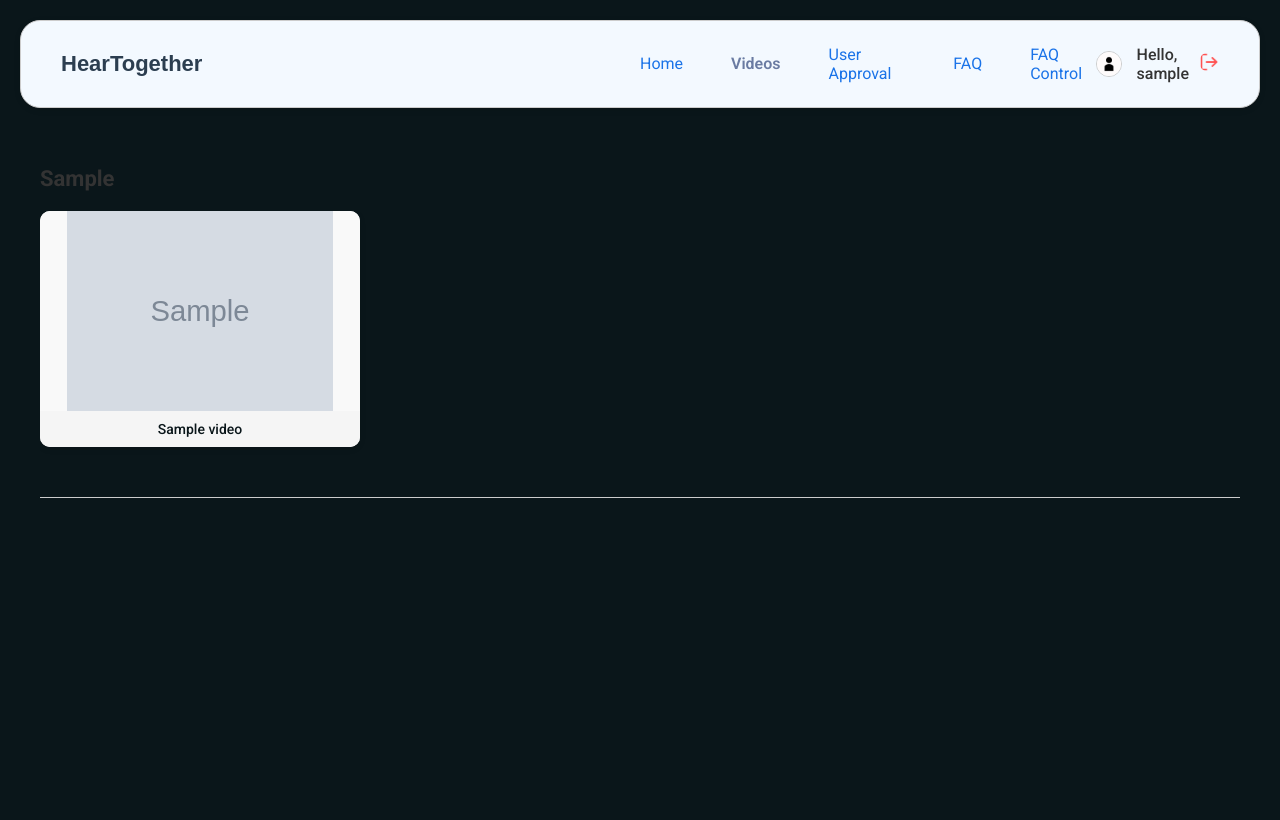
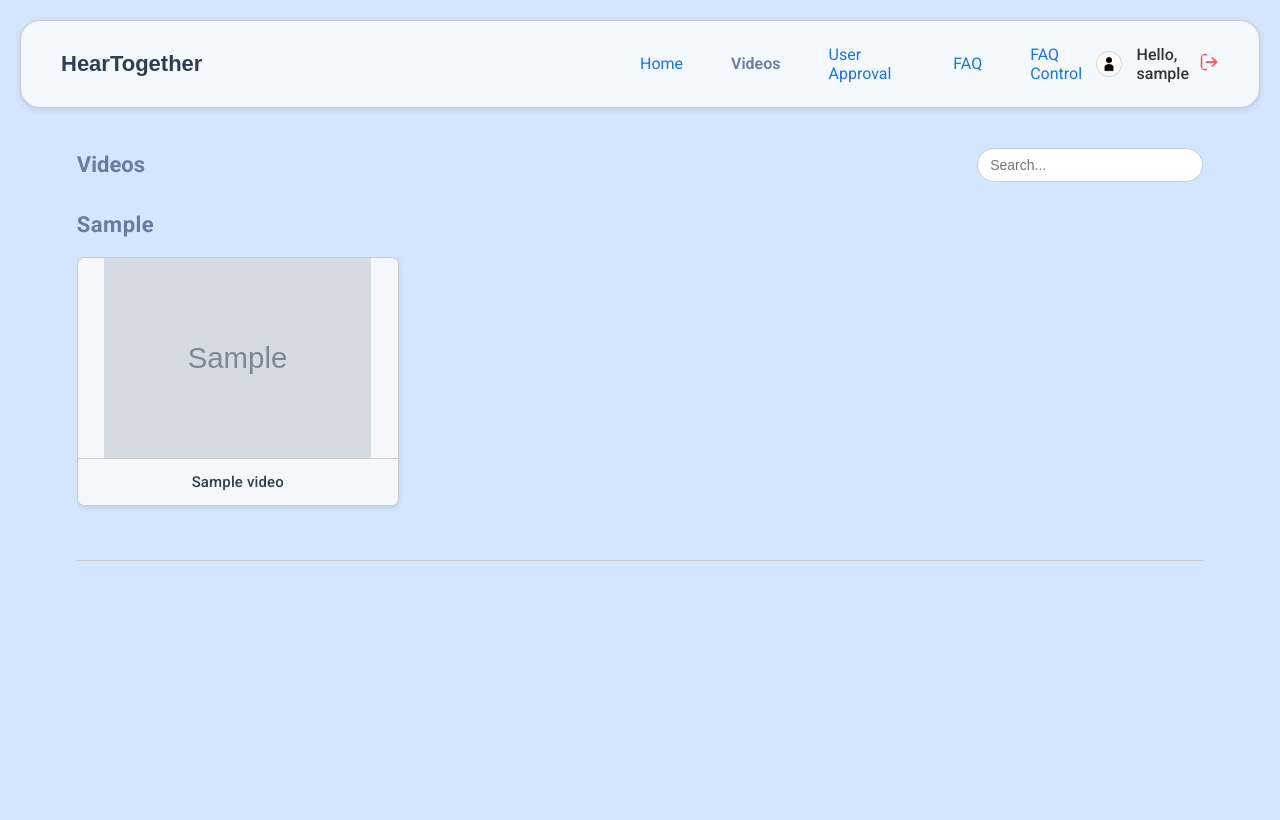
Before and after one commit to soohong-26/HearTogether, a PHP site: page /videos.php in a window 1280 px wide. Run offline with PHP 8.4, Linux system fonts and the light colour scheme; the visitor is signed in with stand-in values (Sample User, id 1); tables that the repository leaves empty or names only in its code hold one stand-in row (values such as "Sample post"); grey boxes marked "Sample" are stand-in pictures.

Commit message:
colour theme is now light for the videos and minor adjustments to the faq and the videos

```diff
--- a/faq.php
+++ b/faq.php
@@ -25,7 +25,7 @@ while ($row = $res->fetch_assoc()) {
 <main>
     <div class="faq-header">
         <h2>Frequently Asked Questions</h2>
-        <input type="text" id="faqSearch" placeholder="🔍 Search...">
+        <input type="text" id="faqSearch" placeholder="Search...">
     </div>
 
     <?php foreach ($faqs as $category => $items): ?>
--- a/videos.php
+++ b/videos.php
@@ -18,19 +18,37 @@ if (!isset($_SESSION['username'])) {
         @import url('https://fonts.googleapis.com/css2?family=Roboto:wght@400;600&display=swap');
 
         :root {
-            --text: #ecf2f4;
-            --background: #0a161a;
-            --primary: #87c9e3;
-            --secondary: #127094;
+            /* Primary Colours */
+            --primary-colour: #6A7BA2;
+            --primary-hover: #5C728A;
+
+            /* Backgrounds */
+            --background-colour: rgb(211, 229, 255);
+            --container-background: #ffffff;
+
+            /* Text Colours */
+            --text: #333333;
+            --heading-colour: #2C3E50;
+
+            /* Borders & Lines */
+            --border-colour: #cccccc;
+
+            /* Accent */
             --accent: #29bff9;
+
+            /* Misc */
+            --box-shadow: 0 2px 6px rgba(0, 0, 0, 0.10);
+            --border-radius: 10px;
+            --transition-speed: 0.3s;
         }
 
         body {
             font-family: 'Roboto', sans-serif;
-            background-color: var(--background);
+            background-color: var(--background-colour);
             margin: 0;
             padding: 0;
-            height: 100vh;
+            min-height: 100vh;
+            color: var(--text);
             overflow-y: scroll;
             -ms-overflow-style: none;
             scrollbar-width: none;
@@ -66,14 +84,17 @@ if (!isset($_SESSION['username'])) {
         }
 
         .video-section {
-            padding: 40px;
+            padding: 40px 6vw 40px 6vw;
+            max-width: 1440px;
+            margin: 0 auto;
         }
 
         .section-title {
             font-size: 22px;
             font-weight: bold;
             margin-bottom: 20px;
-            color: var(--text);
+            color: var(--primary-colour);
+            letter-spacing: 0.5px;
         }
 
         .video-grid {
@@ -87,22 +108,23 @@ if (!isset($_SESSION['username'])) {
         .video-card {
             min-width: 320px;
             flex: 0 0 auto;
-            background-color: white;
-            border-radius: 10px;
-            box-shadow: 0 2px 6px rgba(0,0,0,0.1);
+            background-color: var(--container-background);
+            border-radius: var(--border-radius);
+            box-shadow: var(--box-shadow);
             overflow: hidden;
             display: flex;
             flex-direction: column;
             scroll-snap-align: start;
+            border: 1px solid var(--border-colour);
         }
 
         .video-wrapper {
             display: flex;
             align-items: center;
             justify-content: center;
-            background-color: #f9f9f9;
+            background-color: #f5f7fa;
             width: 100%;
-            height: 200px; /* or whatever height you find comfortable */
+            height: 200px;
             overflow: hidden;
         }
 
@@ -114,19 +136,61 @@ if (!isset($_SESSION['username'])) {
         }
 
         .video-title {
-            font-size: 14px;
-            padding: 10px;
-            color: var(--background);
+            font-size: 15px;
+            padding: 14px 8px;
+            color: var(--heading-colour);
             text-align: center;
-            background-color: #f5f5f5;
+            background-color: #f5f7fa;
             font-weight: 500;
+            border-top: 1px solid var(--border-colour);
+            letter-spacing: 0.15px;
         }
 
         hr {
             border: none;
             height: 1px;
-            background-color: #ccc;
-            margin: 40px 0;
+            background-color: var(--border-colour);
+            margin: 44px 0;
+        }
+
+        .video-header {
+            display: flex;
+            justify-content: space-between;
+            align-items: center;
+            margin-bottom: 30px;
+            flex-wrap: wrap;
+            gap: 10px;
+        }
+
+        .video-header h2 {
+            margin: 0;
+            font-size: 22px;
+            font-weight: 700;
+            color: var(--primary-colour);
+        }
+
+        .video-header input[type="text"] {
+            padding: 8px 12px;
+            border-radius: 20px;
+            border: 1px solid var(--border-colour);
+            width: 200px;
+            font-size: 14px;
+            background-color: var(--container-background);
+            color: var(--text);
+            outline: none;
+        }
+
+        @media (max-width: 700px) {
+            .video-section {
+                padding: 24px 4vw 24px 4vw;
+            }
+            .video-card {
+                min-width: 200px;
+            }
+            .video-title {
+                font-size: 13px;
+                padding: 10px 4px;
+            }
         }
     </style>
 </head>
@@ -134,6 +198,14 @@ if (!isset($_SESSION['username'])) {
 <?php include 'nav.php'; ?>
 
 <main class="video-section">
+
+    <!-- Video Search -->
+    <div class="video-header">
+        <h2>Videos</h2>
+        <input type="text" id="videoSearch" placeholder="Search...">
+    </div>
+
+
     <?php
     $categoryResult = $conn->query("SELECT DISTINCT category FROM videos ORDER BY category ASC");
 
@@ -144,12 +216,14 @@ if (!isset($_SESSION['username'])) {
         $stmt->execute();
         $videoResult = $stmt->get_result();
     ?>
-        <div>
+        <div class="category-section">
             <h2 class="section-title"><?php echo htmlspecialchars(ucwords(str_replace('_', ' ', $categoryName))); ?></h2>
             <div class="video-grid">
                 <?php if ($videoResult->num_rows > 0): ?>
                     <?php while ($video = $videoResult->fetch_assoc()): ?>
-                        <div class="video-card">
+                        <div class="video-card"
+                            data-title="<?php echo htmlspecialchars(strtolower($video['title'])); ?>"
+                            data-category="<?php echo htmlspecialchars(strtolower($video['category'])); ?>">
                             <div class="video-wrapper">
                                 <img src="videos/<?php echo htmlspecialchars($video['filename']); ?>" alt="<?php echo htmlspecialchars($video['title']); ?>">
                             </div>
@@ -164,5 +238,30 @@ if (!isset($_SESSION['username'])) {
         <hr>
     <?php endwhile; ?>
 </main>
+
+<script>
+const videoSearch = document.getElementById('videoSearch');
+const videoCards = document.querySelectorAll('.video-card');
+const categorySections = document.querySelectorAll('.category-section');
+
+videoSearch.addEventListener('input', function () {
+    const searchTerm = this.value.toLowerCase();
+    // Track if any cards are visible in a category
+    categorySections.forEach(section => {
+        let visibleCount = 0;
+        // Only search cards in this category
+        const cards = section.querySelectorAll('.video-card');
+        cards.forEach(card => {
+            const title = card.getAttribute('data-title');
+            const category = card.getAttribute('data-category');
+            const match = title.includes(searchTerm) || category.includes(searchTerm);
+            card.style.display = match ? "" : "none";
+            if (match) visibleCount++;
+        });
+        // Hide entire category section if no cards match
+        section.style.display = visibleCount === 0 ? "none" : "";
+    });
+});
+</script>
 </body>
 </html>
```
